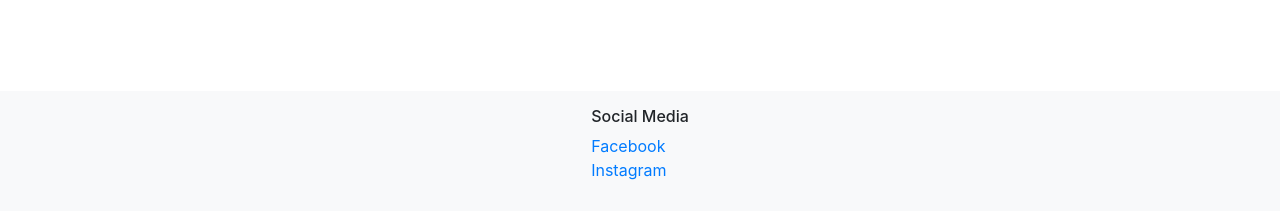
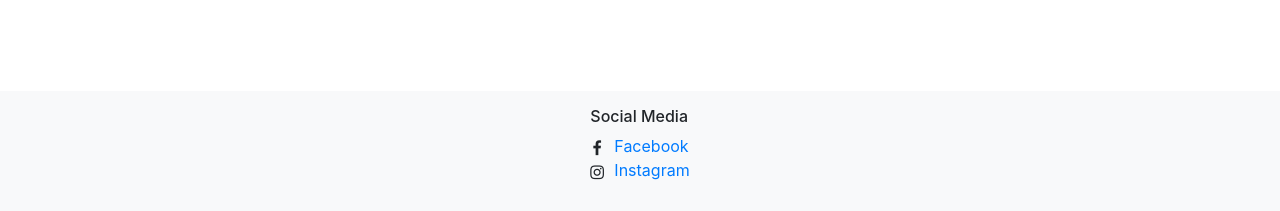
Before and after one commit to BlueBlazedTrailRunningSeries/BlueBlazedTrailRunningSeries.github.io, a Jekyll site: the page built from index.html, in a window 1280 px wide. Shown: the part 686-897 px from the top of the page. Built offline with Jekyll 4.4.1, drawn with Linux system fonts in a browser that asks for light colours.

Commit message:
Update social media list to use Fontawesome

```diff
--- a/_includes/footer.html
+++ b/_includes/footer.html
@@ -9,9 +9,9 @@
   <div class="container d-flex justify-content-around flex-row">
     <div>
       <h2 class="h6">Social Media</h2>
-      <ul class="pl-0" style="list-style: none;">
+      <ul class="ml-4 fa-ul">
         {% for site in site.data.social_media %}
-        <li><a href="{{ site.url }}" target="_blank">{{ site.network }}</a></li>
+        <li><span class="fa-li" ><i class="fa {{ site.font-awesome }}"></i></span><a href="{{ site.url }}" target="_blank">{{ site.network }}</a></li>
         {%- endfor -%}
       </ul>
     </div>
--- a/_layouts/default.html
+++ b/_layouts/default.html
@@ -11,6 +11,7 @@
     {{ site.title }} • {{ site.description }}</title>
   {% seo title=false %}
   <link rel="stylesheet" href="https://stackpath.bootstrapcdn.com/bootstrap/4.1.3/css/bootstrap.min.css" integrity="sha384-MCw98/SFnGE8fJT3GXwEOngsV7Zt27NXFoaoApmYm81iuXoPkFOJwJ8ERdknLPMO" crossorigin="anonymous">
+  <link rel="stylesheet" href="https://cdnjs.cloudflare.com/ajax/libs/font-awesome/4.7.0/css/font-awesome.min.css">
 </head>
 <body class="d-flex flex-column h-100">
 
```
